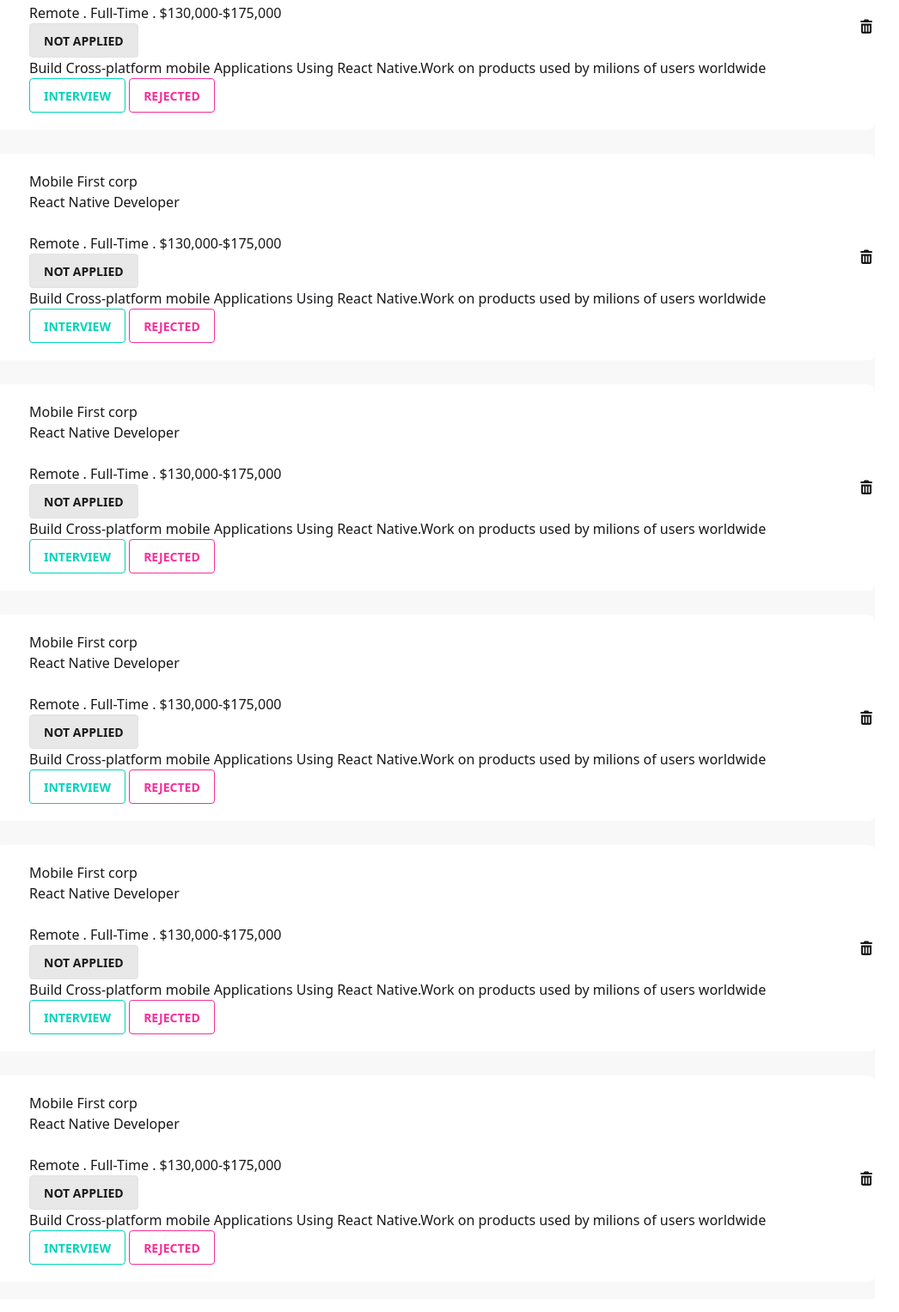
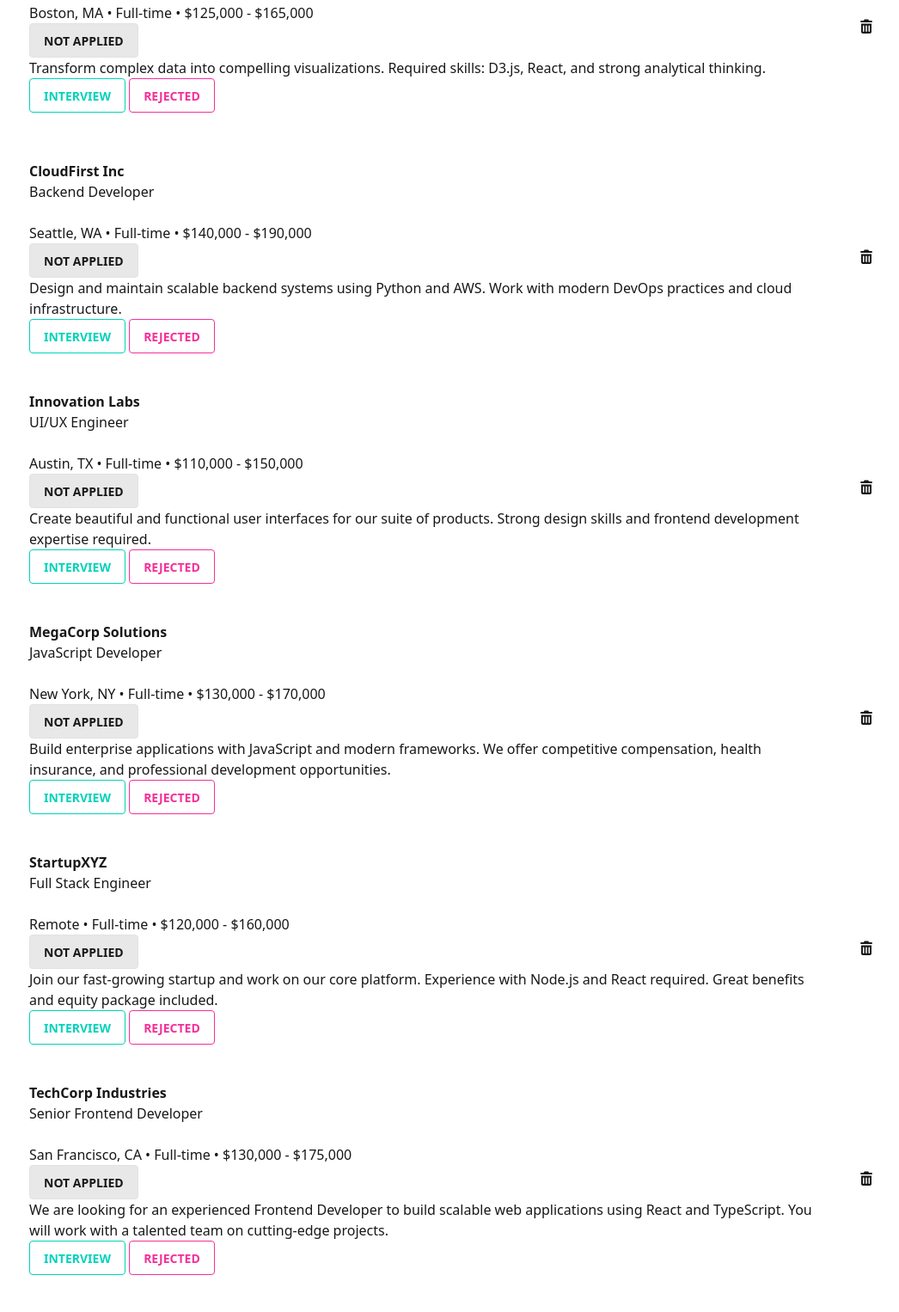
Before and after one commit to maruf-hasan7081/B13_A4, a plain HTML site: page index.html in a window 1280 px wide. Shown: the part 933-2459 px from the top of the page at 86% size, without its empty margins (134-1180 px from the left). Drawn offline with nearby package versions, Linux system fonts and the light colour scheme.

Commit message:
design done

```diff
--- a/index.html
+++ b/index.html
@@ -12,7 +12,7 @@
     <title>Job-tracer|Home</title>
 </head>
 
-<body class=" min-h-screen max-w-5xl mx-auto bg-base-200">
+<body class=" min-h-screen max-w-5xl mx-auto bg-base-100">
 
     <header class="py-5">
         <h2 class="p-4 text-2xl font-bold">Job Application Tracker</h2>
@@ -52,7 +52,7 @@
             <div
                 class="card bg-base-100 rounded-box  h-60  flex w-full flex-col md:flex-row md:justify-between md:items-center">
                 <div class="p-10">
-                    <h1>Mobile First corp</h1>
+                    <h1 class="font-bold">Mobile First corp</h1>
                     <p>React Native Developer</p>
                     <br>
                     <p>Remote . Full-Time . $130,000-$175,000</p>
@@ -76,13 +76,34 @@
             <div
                 class="card bg-base-100 rounded-box  h-60  flex w-full flex-col md:flex-row md:justify-between md:items-center">
                 <div class="p-10">
-                    <h1>Mobile First corp</h1>
-                    <p>React Native Developer</p>
+                    <h1 class="font-bold">WebFlow Agency</h1>
+                    <p>Web Design & Developer</p>
                     <br>
-                    <p>Remote . Full-Time . $130,000-$175,000</p>
+                    <p>Los Angoles, CA . Part-Time . $80,000-$120,000</p>
                     <button class="btn btn-active">NOT APPLIED</button>
-                    <P>Build Cross-platform mobile Applications Using React Native.Work on products used by milions of
-                        users worldwide</P>
+                    <P>Create stunning web experiences for high-profile clients. Must have portfolio and experience with modern web design trends.</P>
+                    <button class="btn btn-outline btn-accent">INTERVIEW</button>
+                    <button class="btn btn-outline btn-secondary">REJECTED</button>
+
+
+                </div>
+                <div class="">
+                    <i class="fa-solid fa-trash-can"></i>
+                </div>
+
+            </div>
+
+
+        </div>
+                   <div class="flex w-full flex-col ">
+            <div class="card bg-base-100 rounded-box  h-60  flex w-full flex-col md:flex-row md:justify-between md:items-center">
+                <div class="p-10">
+                    <h1>DataViz Solutions</h1>
+                    <p class="font-bold">Data Visualization Specialist</p>
+                    <br>
+                    <p>Boston, MA • Full-time • $125,000 - $165,000</p>
+                    <button class="btn btn-active">NOT APPLIED</button>
+                    <P>Transform complex data into compelling visualizations. Required skills: D3.js, React, and strong analytical thinking.</P>
                     <button class="btn btn-outline btn-accent">INTERVIEW</button>
                     <button class="btn btn-outline btn-secondary">REJECTED</button>
 
@@ -100,13 +121,12 @@
             <div
                 class="card bg-base-100 rounded-box  h-60  flex w-full flex-col md:flex-row md:justify-between md:items-center">
                 <div class="p-10">
-                    <h1>Mobile First corp</h1>
-                    <p>React Native Developer</p>
+                    <h1 class="font-bold">CloudFirst Inc</h1>
+                    <p>Backend Developer</p>
                     <br>
-                    <p>Remote . Full-Time . $130,000-$175,000</p>
+                    <p>Seattle, WA • Full-time • $140,000 - $190,000</p>
                     <button class="btn btn-active">NOT APPLIED</button>
-                    <P>Build Cross-platform mobile Applications Using React Native.Work on products used by milions of
-                        users worldwide</P>
+                    <P>Design and maintain scalable backend systems using Python and AWS. Work with modern DevOps practices and cloud infrastructure.</P>
                     <button class="btn btn-outline btn-accent">INTERVIEW</button>
                     <button class="btn btn-outline btn-secondary">REJECTED</button>
 
@@ -124,13 +144,12 @@
             <div
                 class="card bg-base-100 rounded-box  h-60  flex w-full flex-col md:flex-row md:justify-between md:items-center">
                 <div class="p-10">
-                    <h1>Mobile First corp</h1>
-                    <p>React Native Developer</p>
+                    <h1 class="font-bold">Innovation Labs</h1>
+                    <p>UI/UX Engineer</p>
                     <br>
-                    <p>Remote . Full-Time . $130,000-$175,000</p>
+                    <p>Austin, TX • Full-time • $110,000 - $150,000</p>
                     <button class="btn btn-active">NOT APPLIED</button>
-                    <P>Build Cross-platform mobile Applications Using React Native.Work on products used by milions of
-                        users worldwide</P>
+                    <P>Create beautiful and functional user interfaces for our suite of products. Strong design skills and frontend development expertise required.</P>
                     <button class="btn btn-outline btn-accent">INTERVIEW</button>
                     <button class="btn btn-outline btn-secondary">REJECTED</button>
 
@@ -148,13 +167,12 @@
             <div
                 class="card bg-base-100 rounded-box  h-60  flex w-full flex-col md:flex-row md:justify-between md:items-center">
                 <div class="p-10">
-                    <h1>Mobile First corp</h1>
-                    <p>React Native Developer</p>
+                    <h1 class="font-bold">MegaCorp Solutions</h1>
+                    <p>JavaScript Developer</p>
                     <br>
-                    <p>Remote . Full-Time . $130,000-$175,000</p>
+                    <p>New York, NY • Full-time • $130,000 - $170,000</p>
                     <button class="btn btn-active">NOT APPLIED</button>
-                    <P>Build Cross-platform mobile Applications Using React Native.Work on products used by milions of
-                        users worldwide</P>
+                    <P>Build enterprise applications with JavaScript and modern frameworks. We offer competitive compensation, health insurance, and professional development opportunities.</P>
                     <button class="btn btn-outline btn-accent">INTERVIEW</button>
                     <button class="btn btn-outline btn-secondary">REJECTED</button>
 
@@ -172,13 +190,12 @@
             <div
                 class="card bg-base-100 rounded-box  h-60  flex w-full flex-col md:flex-row md:justify-between md:items-center">
                 <div class="p-10">
-                    <h1>Mobile First corp</h1>
-                    <p>React Native Developer</p>
+                    <h1 class="font-bold">StartupXYZ</h1>
+                    <p>Full Stack Engineer</p>
                     <br>
-                    <p>Remote . Full-Time . $130,000-$175,000</p>
+                    <p>Remote • Full-time • $120,000 - $160,000</p>
                     <button class="btn btn-active">NOT APPLIED</button>
-                    <P>Build Cross-platform mobile Applications Using React Native.Work on products used by milions of
-                        users worldwide</P>
+                    <P>Join our fast-growing startup and work on our core platform. Experience with Node.js and React required. Great benefits and equity package included.</P>
                     <button class="btn btn-outline btn-accent">INTERVIEW</button>
                     <button class="btn btn-outline btn-secondary">REJECTED</button>
 
@@ -196,37 +213,12 @@
             <div
                 class="card bg-base-100 rounded-box  h-60  flex w-full flex-col md:flex-row md:justify-between md:items-center">
                 <div class="p-10">
-                    <h1>Mobile First corp</h1>
-                    <p>React Native Developer</p>
+                    <h1 class="font-bold">TechCorp Industries</h1>
+                    <p>Senior Frontend Developer</p>
                     <br>
-                    <p>Remote . Full-Time . $130,000-$175,000</p>
+                    <p>San Francisco, CA • Full-time • $130,000 - $175,000</p>
                     <button class="btn btn-active">NOT APPLIED</button>
-                    <P>Build Cross-platform mobile Applications Using React Native.Work on products used by milions of
-                        users worldwide</P>
-                    <button class="btn btn-outline btn-accent">INTERVIEW</button>
-                    <button class="btn btn-outline btn-secondary">REJECTED</button>
-
-
-                </div>
-                <div class="">
-                    <i class="fa-solid fa-trash-can"></i>
-                </div>
-
-            </div>
-
-
-        </div>
-                   <div class="flex w-full flex-col ">
-            <div
-                class="card bg-base-100 rounded-box  h-60  flex w-full flex-col md:flex-row md:justify-between md:items-center">
-                <div class="p-10">
-                    <h1>Mobile First corp</h1>
-                    <p>React Native Developer</p>
-                    <br>
-                    <p>Remote . Full-Time . $130,000-$175,000</p>
-                    <button class="btn btn-active">NOT APPLIED</button>
-                    <P>Build Cross-platform mobile Applications Using React Native.Work on products used by milions of
-                        users worldwide</P>
+                    <P>We are looking for an experienced Frontend Developer to build scalable web applications using React and TypeScript. You will work with a talented team on cutting-edge projects.</P>
                     <button class="btn btn-outline btn-accent">INTERVIEW</button>
                     <button class="btn btn-outline btn-secondary">REJECTED</button>
 
```
